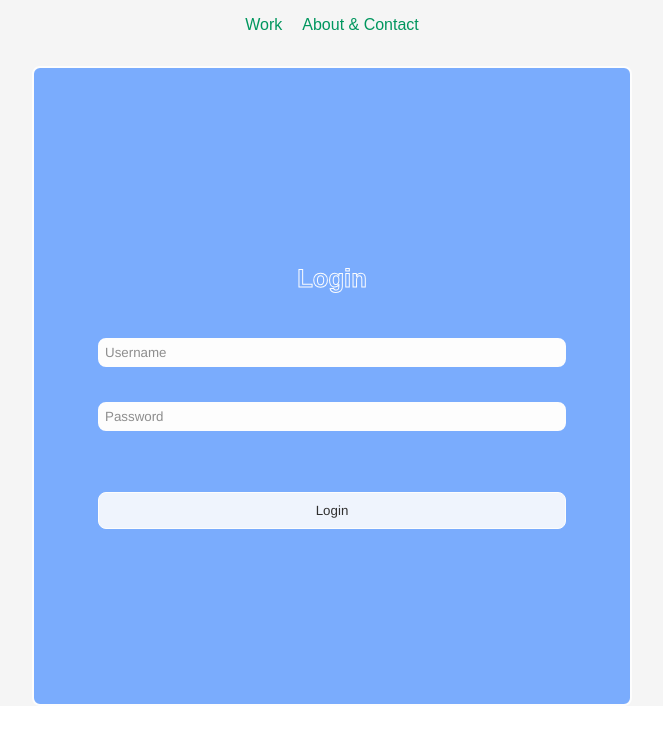
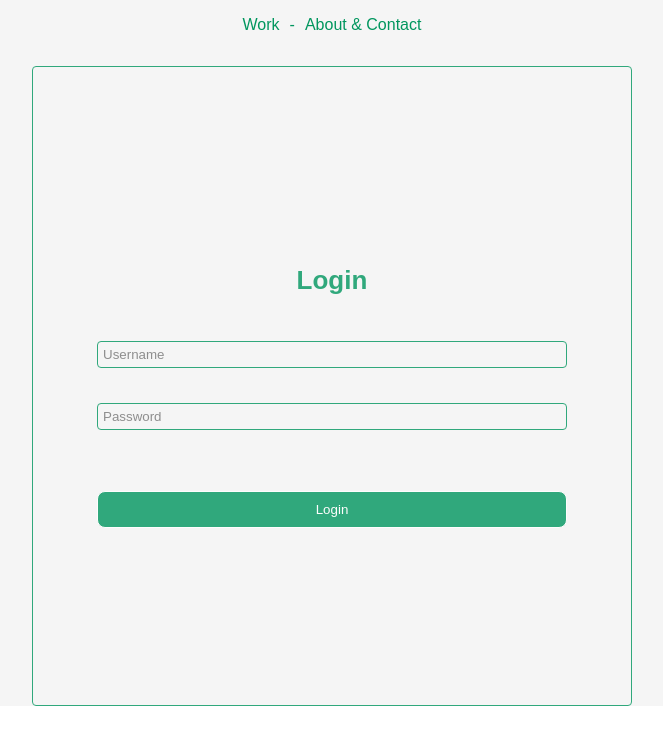
Before and after one commit to batidanza/camila-espiral, a React (Vite) app: page /camila-espiral/login in a window 1280 px wide. Shown: the top 744 px of the page, without its empty margins (308-971 px from the left). Built offline with nearby package versions, Linux system fonts and the light colour scheme; a web font is replaced by a local one.

Commit message:
adjustments

```diff
--- a/src/components/layout/Navbar.css
+++ b/src/components/layout/Navbar.css
@@ -2,7 +2,7 @@
 .nav {
   display: flex;
   flex-direction: row;
-  gap: 20px;
+  gap: 10px;
   display: flex;
   justify-content: center;
   z-index: 1500;
--- a/src/components/layout/Navbar.jsx
+++ b/src/components/layout/Navbar.jsx
@@ -16,8 +16,11 @@ const Navbar = () => {
       <Link className="link-rrd" to="/work">
         <p className="nav-link">Work</p>
       </Link>
+      <p className="nav-link">
+        -
+      </p>
       <Link to="/contact" className="link-rrd">
-        <p className="nav-link"> About & Contact</p>
+        <p className="nav-link">About & Contact</p>
       </Link>
     </div>
   );
--- a/src/components/management/Collection/CreateCollection.jsx
+++ b/src/components/management/Collection/CreateCollection.jsx
@@ -5,6 +5,7 @@ import {
   createCollection,
 } from "../../../services/collectionAPI";
 import "../FormStyles.css";
+import LoadingSketch from "../../layout/LoadingSketch";
 
 const CreateCollection = () => {
   const [collectionFormData, setCollectionFormData] = useState({
@@ -20,6 +21,8 @@ const CreateCollection = () => {
     selectedCollection: "",
     photoName: "",
   });
+
+  const [isLoading, setIsLoading] = useState(false);
 
   useEffect(() => {
     const fetchCollections = async () => {
@@ -51,6 +54,7 @@ const CreateCollection = () => {
   };
 
   const handlePhotoUpload = async () => {
+    setIsLoading(true);
     try {
       if (!photoFormData.selectedFile || !photoFormData.selectedCollection) {
         console.error("Missing file or collection selection");
@@ -83,6 +87,8 @@ const CreateCollection = () => {
     } catch (error) {
       console.error("Error uploading media:", error);
       alert("Error uploading media");
+    } finally {
+      setIsLoading(false);
     }
   };
 
@@ -97,6 +103,8 @@ const CreateCollection = () => {
 
   const handleSubmit = async (e) => {
     e.preventDefault();
+    setIsLoading(true);
+    try {
       console.log("collectionFormData before submission:", collectionFormData);
       const formDataToSubmit = new FormData();
 
@@ -122,10 +130,16 @@ const CreateCollection = () => {
       } else {
         console.error("Error creating collection:", apiResponse.error);
       }
+    } catch (error) {
+      console.error("Error creating collection:", error);
+    } finally {
+      setIsLoading(false);
+    }
   };
 
   return (
     <div className="form-containers">
+      {isLoading && <LoadingSketch />}
       <div className="my-container-form">
         <h3 className="form-title">CREATE COLLECTION</h3>
         <form
@@ -160,19 +174,6 @@ const CreateCollection = () => {
           </div>
 
           <div className="my-form-group-form">
-            <label htmlFor="Date" className="my-label-form">
-              DATE
-            </label>
-            <input
-              type="date"
-              className="my-input-form"
-              name="Date"
-              value={collectionFormData.Date}
-              onChange={handleChange}
-            />
-          </div>
-
-          <div className="my-form-group-form">
             <label className="my-label-form" htmlFor="Image">
               IMAGE
             </label>
@@ -192,8 +193,8 @@ const CreateCollection = () => {
       </div>
 
       <div className="my-container-form">
+        <h3 className="form-title">UPLOAD COLLECTION PHOTOS</h3>
         <form className="my-form-form">
-          <h3 className="form-title">UPLOAD COLLECTION PHOTOS</h3>
           <div className="my-form-group-form">
             <label className="my-label-form" htmlFor="Image">
               COLLECTION
@@ -239,7 +240,7 @@ const CreateCollection = () => {
             className="my-button-form"
             onClick={handlePhotoUpload}
           >
-            Upload images for collection
+            POST IMAGE FOR COLLECTION
           </button>
         </form>
       </div>
--- a/src/components/management/FormStyles.css
+++ b/src/components/management/FormStyles.css
@@ -5,16 +5,19 @@
     justify-content: center;
     gap: 20px;
     margin: 2vh auto;
-    color: rgb(255, 197, 197);
-    font-family: 'Helvetica Neue', sans-serif;
+    font-family: IBM-Plex-Sans_Regular, sans-serif;
+    font-size: 20px;
+    margin-bottom: 20px;
+    font-weight: 100;
+    color: #00965e; /* Color del borde del texto */ ;
     font-style: normal;
-    border: solid 2.5px rgb(255, 255, 255);
+    border: solid 1.5px #00965e;;
     width: 100%;
     max-width: 600px;
     box-sizing: border-box;
-    border-radius: 8px;
+    border-radius: 4px;
     padding: 5%;
-    background-color: rgb(92, 155, 255);
+    background-color: whitesmoke;
     opacity: 0.8;
     height: 80vh;
   }
@@ -24,14 +27,14 @@
     flex-direction: column;
     justify-content: center;
     margin: 2vh auto;
-    color: rgb(255, 197, 197);
-    font-family: 'Helvetica Neue', sans-serif;
+    color: #00965e; /* Color del borde del texto */ ;
+    font-family: IBM-Plex-Sans_Regular, sans-serif;
     font-style: normal;
-    border: 2.5px solid rgb(255, 255, 255);
+    border: 1.5px solid rgb(255, 255, 255);
     width: 100%;
     max-width: 600px;
     box-sizing: border-box;
-    border-radius: 8px;
+    border-radius: 4px;
     gap: 27px;
     padding: 5%;
     background-color: rgb(92, 154, 255);
@@ -52,46 +55,38 @@
   .form-title {
     display: block;
     margin-bottom: 25px;
-    color: rgb(255, 255, 255);
-    font-family: 'Helvetica Neue', sans-serif;
-    font-size: 1.6em;
-    color: rgb(255, 255, 255);
-    font-family: 'Helvetica Neue', sans-serif;
-    font-weight: bold;
+    color: #00965e; /* Color del borde del texto */ ;
+    font-size: 1.3em;
     white-space: nowrap; /* Evita el salto de línea */
-    color: transparent; /* Hace el interior del texto transparente */
-    -webkit-text-stroke-width: 1px; /* Ancho del borde del texto */
-    -webkit-text-stroke-color: rgb(255, 255, 255); /* Color del borde del texto */
-
   }
 
   .my-input-form,
   .my-textarea-form {
     width: 100%;
     max-width: 100%;
-    border: 2.5px solid rgb(255, 255, 255);
+    border: 1.5px solid  #00965e;;
     padding: 5px;
     outline: none;
     margin-bottom: 15px;
-    border-radius: 8px;
+    border-radius: 4px;
     box-sizing: border-box;
-    color:rgb(0, 0, 0);
-    font-family: 'Helvetica Neue', sans-serif;
+    background-color: whitesmoke;
+    font-family: IBM-Plex-Sans_Regular, sans-serif;
   }
 
   .my-select-form {
     width: 100%;
     max-width: 100%;
     background-color:rgb(0, 0, 0);
-    border: 0.5px solid rgb(7, 24, 70);
+    border: 1.5px solid #00965e;;
     padding: 5px;
-    border-radius: 8px;
+    border-radius: 4px;
     outline: none;
     border-radius: 2px;
     margin-bottom: 15px;
     box-sizing: border-box;
     color:rgb(0, 0, 0);
-    font-family: 'Helvetica Neue', sans-serif;
+    font-family: IBM-Plex-Sans_Regular, sans-serif;
   }
 
   .my-select-container {
@@ -106,7 +101,7 @@
     bottom: 0;
     padding: 5px;
     color:rgb(0, 0, 0);
-    font-family: 'Helvetica Neue', sans-serif;
+    font-family: IBM-Plex-Sans_Regular, sans-serif;
     pointer-events: none;
     z-index: 1;
   }
@@ -115,9 +110,9 @@
   .my-link-form {
     width: 100%;
     margin-top: 2vw;
-    color: rgb(0, 0, 0);
-    font-family: 'Helvetica Neue', sans-serif;
-    background-color: rgba(255, 255, 255, 0.896);
+    color: #ffffff; /* Color del borde del texto */ ;
+    font-family: IBM-Plex-Sans_Regular, sans-serif;
+    background-color: #00965e;;
     text-decoration: none;
     text-align: center;
     padding: 10px;
@@ -127,18 +122,21 @@
   }
 
   .management-button{
-    background-color: rgb(120, 168, 247);
+    background-color:  whitesmoke; /* Color del borde del texto */ ;
     text-decoration: none;
     text-align: center;
     padding: 10px;
     border: solid 1.5px rgb(255, 255, 255);
-    border-radius: 8px;
+    border-radius: 4px;
     text-align: center;
     font-size: 1.7rem;
-    color: rgb(255, 255, 255);
-    font-family: 'Helvetica Neue', sans-serif;
-    font-weight: bold;
+    color: #00965e; /* Color del borde del texto */ ;
+    font-family: IBM-Plex-Sans_Regular, sans-serif;
     min-width: 300px;
+}
+
+.my-form-form{
+  width: 100%;
 }
 
   .category-list-create li {
```
Lines whose indentation alone changed are shown as unchanged.
